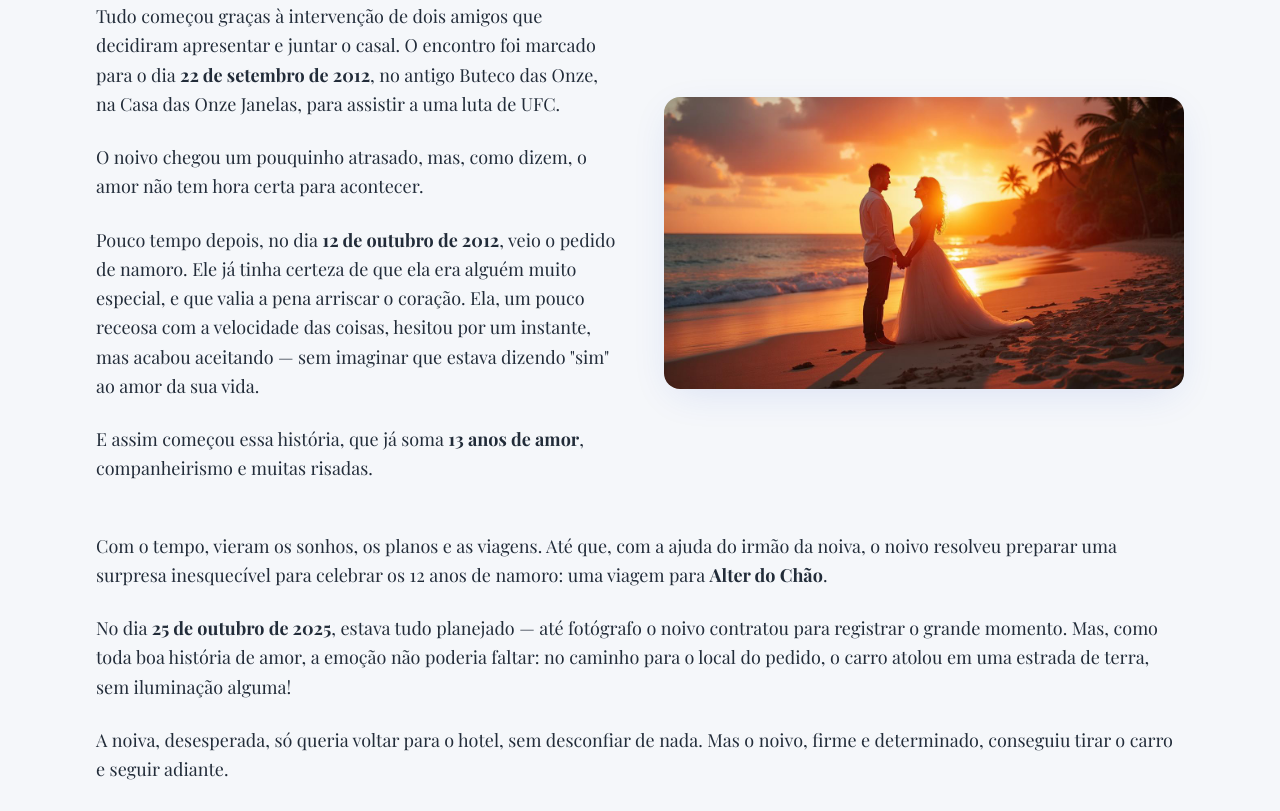
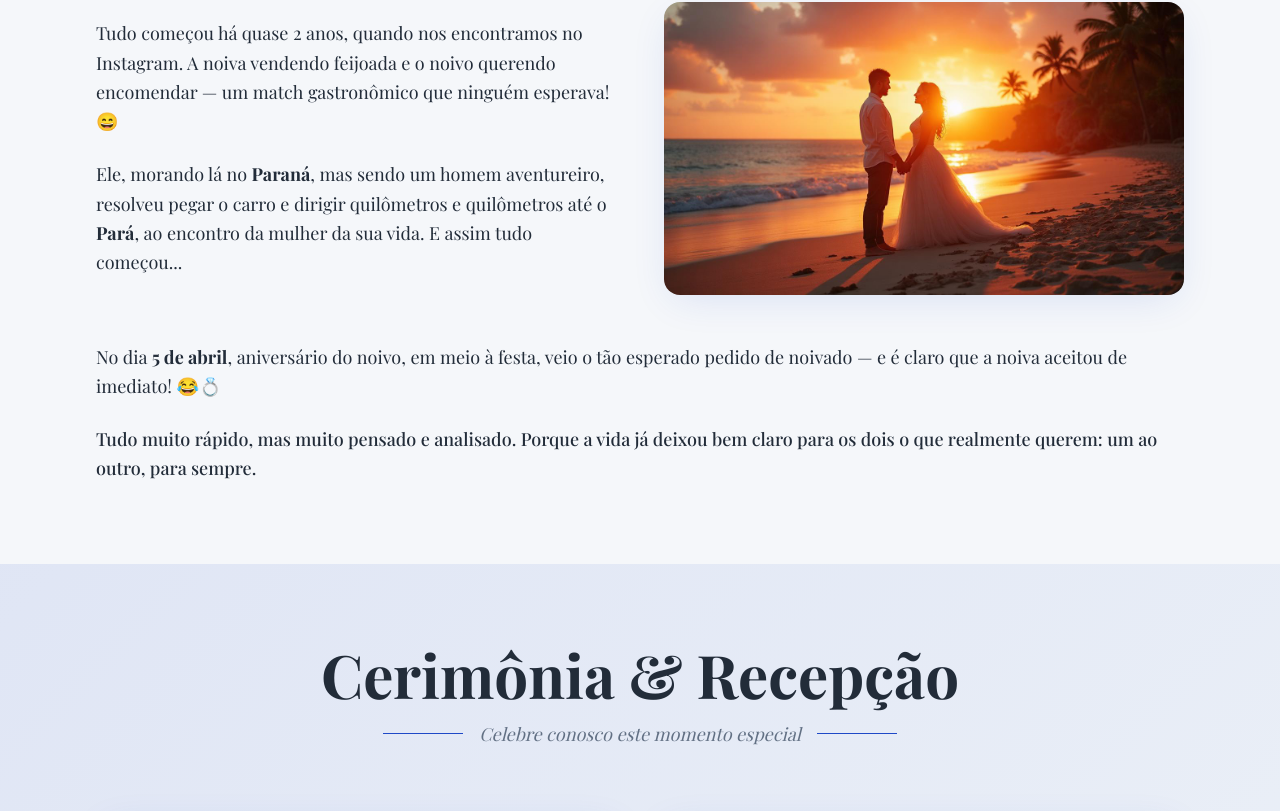
Before and after one commit to MarcusMpg/meu-casamento, a React (Vite) app: page / in a window 1280 px wide. Shown: the part 1046-1857 px from the top of the page. Built offline with nearby package versions, Linux system fonts and the light colour scheme; the HTML template or start-up script is replaced by a standard one; a web font is replaced by a local one.

Commit message:
Atualizou Nossa História
Co-authored-by: MarcusMpg <107503566+MarcusMpg@users.noreply.github.com>

```diff
--- a/src/components/OurStory.tsx
+++ b/src/components/OurStory.tsx
@@ -11,7 +11,7 @@ const OurStory = () => {
           <div className="flex items-center justify-center gap-4">
             <div className="h-px w-20 bg-primary"></div>
             <p className="text-lg text-muted-foreground italic">
-              Uma história de amor de 13 anos
+              Uma história que começou com uma feijoada
             </p>
             <div className="h-px w-20 bg-primary"></div>
           </div>
@@ -20,16 +20,10 @@ const OurStory = () => {
         <div className="grid md:grid-cols-2 gap-12 items-center">
           <div className="space-y-6 text-lg leading-relaxed text-foreground animate-slide-up">
             <p>
-              Tudo começou graças à intervenção de dois amigos que decidiram apresentar e juntar o casal. O encontro foi marcado para o dia <strong>22 de setembro de 2012</strong>, no antigo Buteco das Onze, na Casa das Onze Janelas, para assistir a uma luta de UFC.
+              Tudo começou há quase 2 anos, quando nos encontramos no Instagram. A noiva vendendo feijoada e o noivo querendo encomendar — um match gastronômico que ninguém esperava! 😄
             </p>
             <p>
-              O noivo chegou um pouquinho atrasado, mas, como dizem, o amor não tem hora certa para acontecer.
-            </p>
-            <p>
-              Pouco tempo depois, no dia <strong>12 de outubro de 2012</strong>, veio o pedido de namoro. Ele já tinha certeza de que ela era alguém muito especial, e que valia a pena arriscar o coração. Ela, um pouco receosa com a velocidade das coisas, hesitou por um instante, mas acabou aceitando — sem imaginar que estava dizendo "sim" ao amor da sua vida.
-            </p>
-            <p>
-              E assim começou essa história, que já soma <strong>13 anos de amor</strong>, companheirismo e muitas risadas.
+              Ele, morando lá no <strong>Paraná</strong>, mas sendo um homem aventureiro, resolveu pegar o carro e dirigir quilômetros e quilômetros até o <strong>Pará</strong>, ao encontro da mulher da sua vida. E assim tudo começou...
             </p>
           </div>
 
@@ -44,16 +38,10 @@ const OurStory = () => {
 
         <div className="mt-12 space-y-6 text-lg leading-relaxed text-foreground animate-slide-up">
           <p>
-            Com o tempo, vieram os sonhos, os planos e as viagens. Até que, com a ajuda do irmão da noiva, o noivo resolveu preparar uma surpresa inesquecível para celebrar os 12 anos de namoro: uma viagem para <strong>Alter do Chão</strong>.
-          </p>
-          <p>
-            No dia <strong>25 de outubro de 2025</strong>, estava tudo planejado — até fotógrafo o noivo contratou para registrar o grande momento. Mas, como toda boa história de amor, a emoção não poderia faltar: no caminho para o local do pedido, o carro atolou em uma estrada de terra, sem iluminação alguma!
-          </p>
-          <p>
-            A noiva, desesperada, só queria voltar para o hotel, sem desconfiar de nada. Mas o noivo, firme e determinado, conseguiu tirar o carro e seguir adiante.
+            No dia <strong>5 de abril</strong>, aniversário do noivo, em meio à festa, veio o tão esperado pedido de noivado — e é claro que a noiva aceitou de imediato! 😂💍
           </p>
           <p className="font-medium">
-            Depois desse pequeno imprevisto, eles seguiram para um jantar romântico na Pousada Amazônia, onde o noivo já havia planejado tudo com a equipe do local. Foi ali, em um cenário encantador e cheio de emoção, que ele fez o tão esperado pedido de casamento — e ela, é claro, disse sim! 💍
+            Tudo muito rápido, mas muito pensado e analisado. Porque a vida já deixou bem claro para os dois o que realmente querem: um ao outro, para sempre.
           </p>
         </div>
       </div>
```
